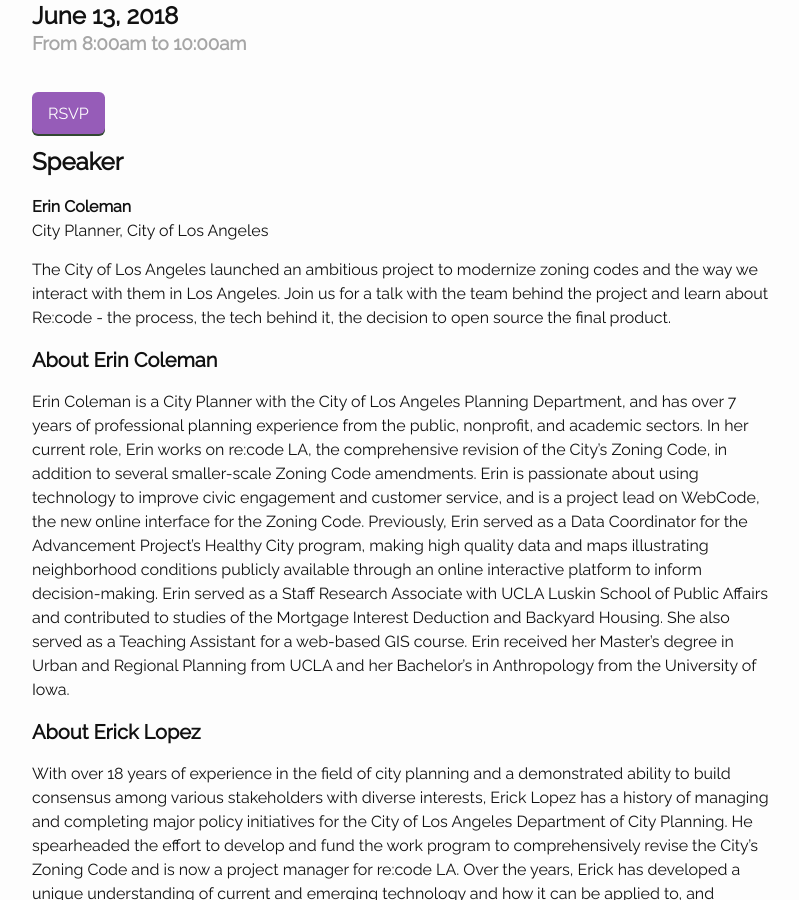
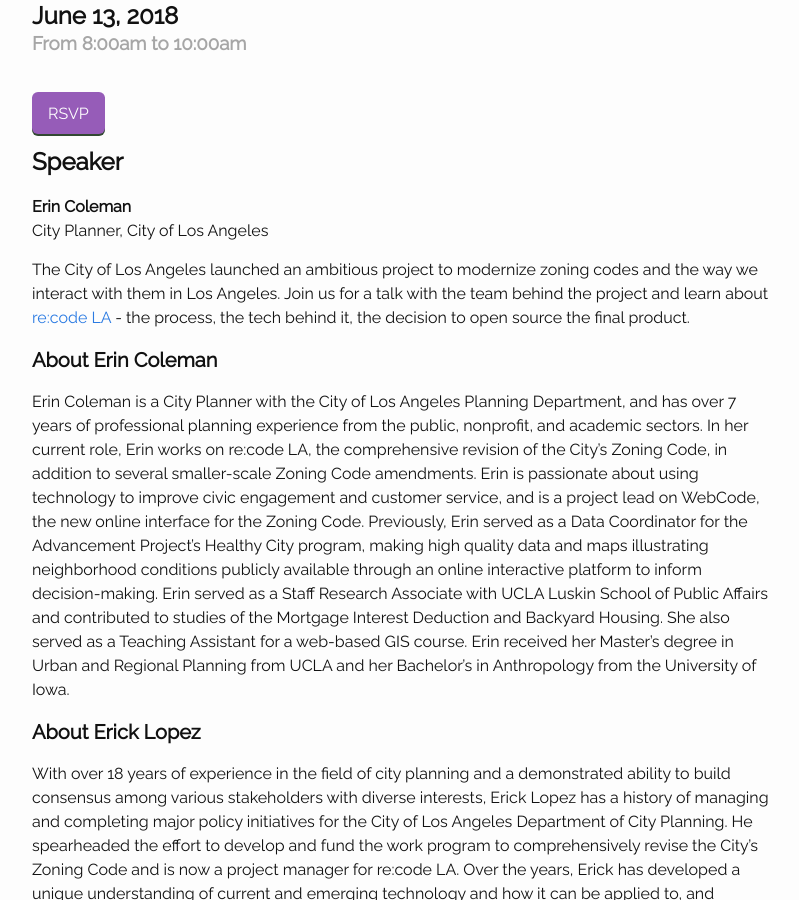
Before and after one commit to compilerla/data-donuts, a Jekyll site: the page built from _posts/2018-06-13-data-donuts-14.md, in a window 1280 px wide and 900 px high, scrolled down 495 px. Shown: the whole window, without its empty margins (238-1037 px from the left). Built offline with Jekyll 4.4.1, drawn with Linux system fonts in a browser that asks for light colours.

Commit message:
add link to june

```diff
--- a/_posts/2018-06-13-data-donuts-14.md
+++ b/_posts/2018-06-13-data-donuts-14.md
@@ -16,7 +16,7 @@
 slides: ""
 ---
 
-The City of Los Angeles launched an ambitious project to modernize zoning codes and the way we interact with them in Los Angeles.  Join us for a talk with the team behind the project and learn about Re:code - the process, the tech behind it, the decision to open source the final product.
+The City of Los Angeles launched an ambitious project to modernize zoning codes and the way we interact with them in Los Angeles.  Join us for a talk with the team behind the project and learn about [re:code LA](https://recode.la/) - the process, the tech behind it, the decision to open source the final product.
 
 #### About Erin Coleman
 
```
